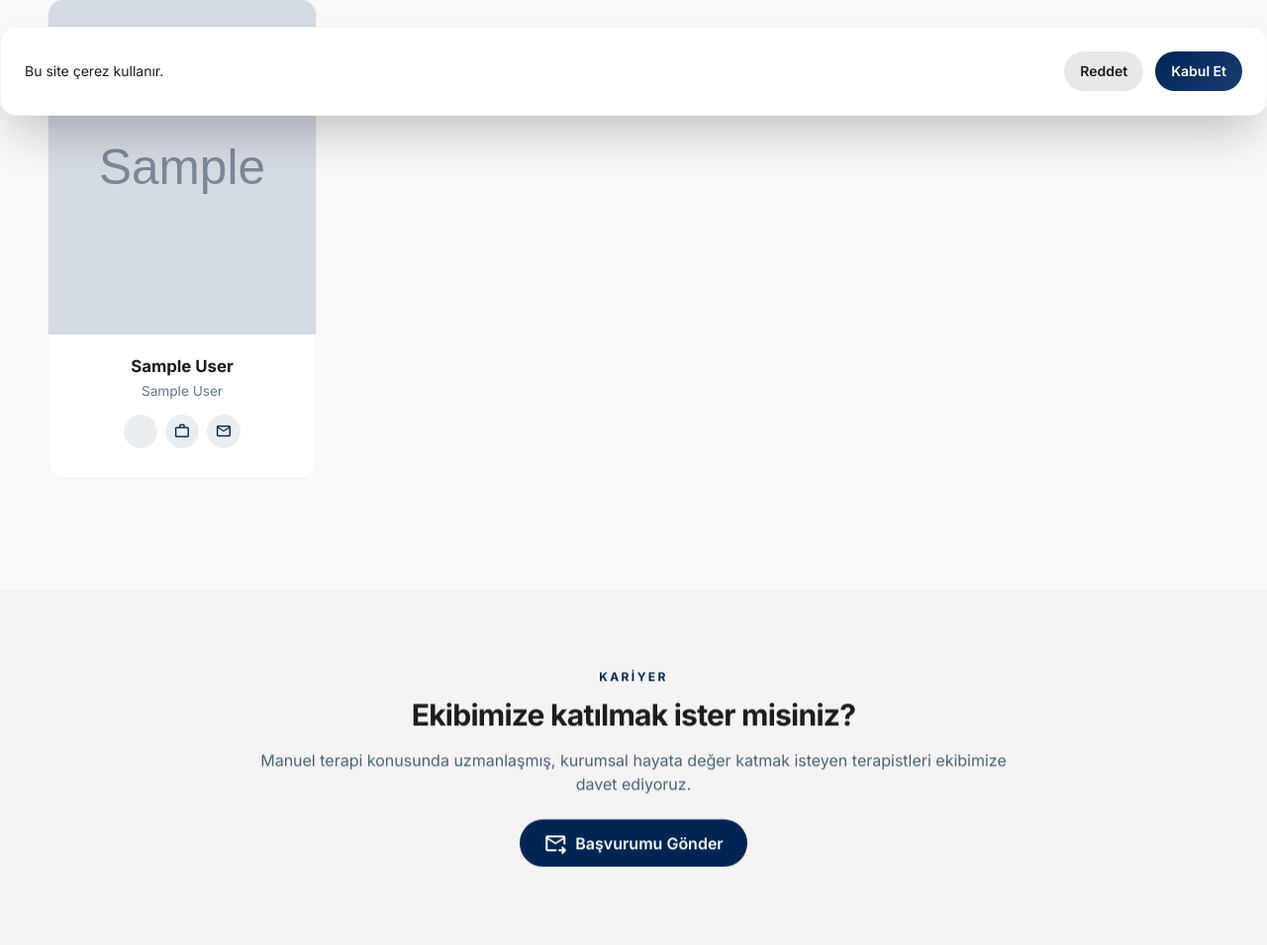
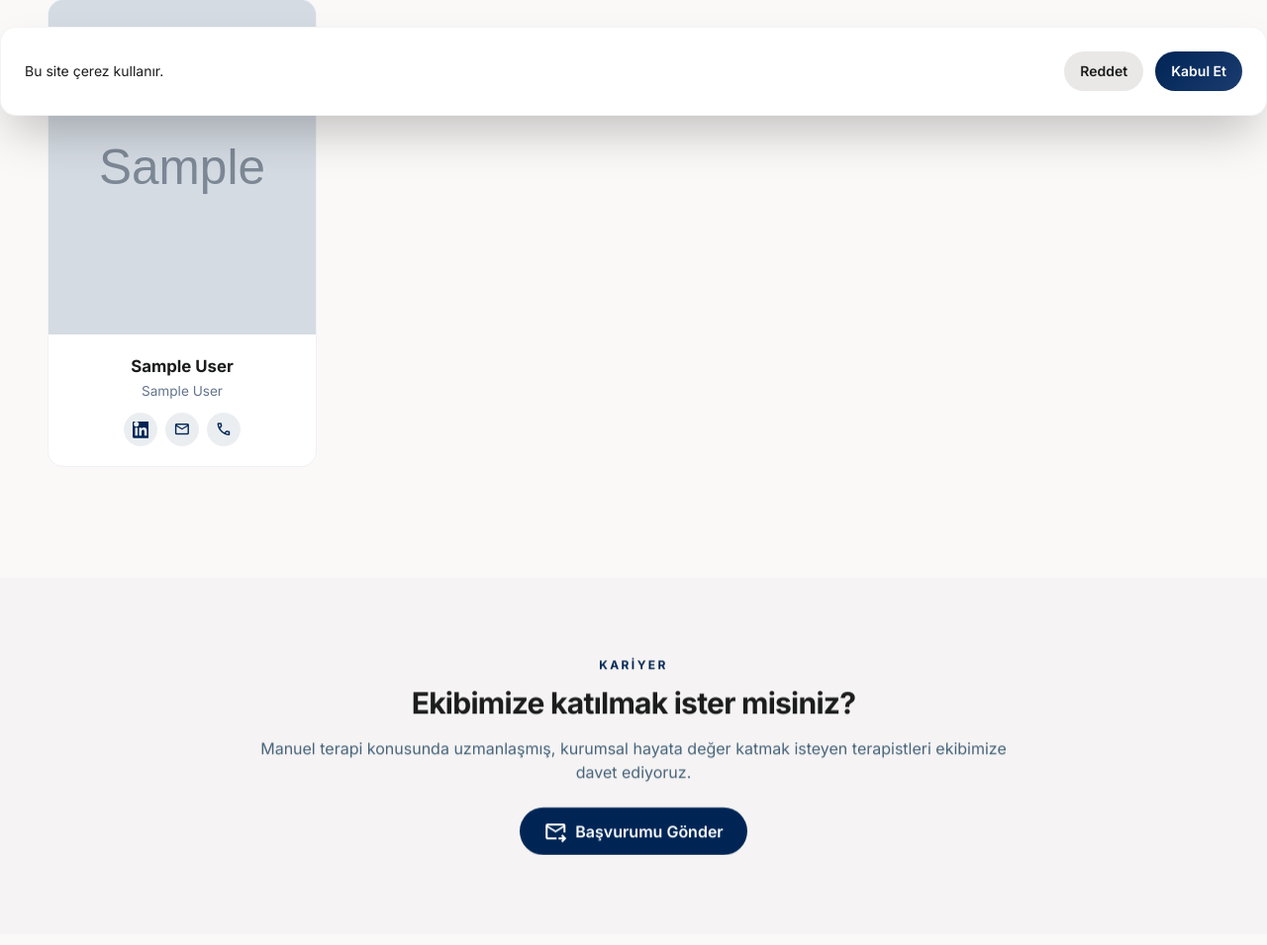
Before and after one commit to atillakesicioglu/corpoth, a PHP site: page /ekip.php in a window 1280 px wide. Shown: the part 667-1622 px from the top of the page at 99% size. Run offline with PHP 8.4, Linux system fonts and the light colour scheme; data comes from the database, SQL or seed files in the repository; tables that the repository leaves empty hold one stand-in row (values such as "Sample post"); grey boxes marked "Sample" are stand-in pictures; some libraries are stand-ins or nearby versions.

Commit message:
fix: ekip kartinda bos yuvarlak (ic ice link) + LinkedIn/telefon ikonlari
Co-authored-by: Cursor <cursoragent@cursor.com>

```diff
--- a/assets/css/animations.css
+++ b/assets/css/animations.css
@@ -737,10 +737,15 @@ body.mobile-menu-open { overflow: hidden; }
   overflow: hidden;
 }
 .team-card-photo img { width: 100%; height: 100%; object-fit: cover; }
-.team-card-body { padding: 1.25rem 1rem 1.5rem; }
+.team-card-body { padding: 1.25rem 1rem .75rem; }
 .team-card-name { font-size: 1.05rem; font-weight: 700; color: #1b1c1c; margin: 0 0 .15rem; }
-.team-card-title { font-size: .85rem; color: #64748b; margin: 0 0 .85rem; }
-.team-card-social { display: inline-flex; gap: .5rem; }
+.team-card-title { font-size: .85rem; color: #64748b; margin: 0; }
+.team-card-social {
+  display: flex;
+  justify-content: center;
+  gap: .5rem;
+  padding: 0 1rem 1.25rem;
+}
 .team-card-social a {
   width: 34px; height: 34px;
   border-radius: 999px;
@@ -748,9 +753,11 @@ body.mobile-menu-open { overflow: hidden; }
   background: rgba(0, 37, 85, 0.08);
   color: #002555;
   transition: background-color .2s, transform .2s;
+  text-decoration: none;
 }
 .team-card-social a:hover { background: rgba(0, 37, 85, 0.16); transform: scale(1.08); }
 .team-card-social a .material-symbols-outlined { font-size: 1.05rem; }
+.team-card-social .team-social-svg { width: 1.05rem; height: 1.05rem; }
 
 /* Article (blog detail) prose */
 article.blog-prose {
--- a/includes/render/team_grid.php
+++ b/includes/render/team_grid.php
@@ -11,9 +11,11 @@ if (!$members) return;
 <section class="py-20 md:py-28 px-6 md:px-12">
   <div class="max-w-screen-2xl mx-auto">
     <div class="grid grid-cols-2 md:grid-cols-3 lg:grid-cols-4 gap-6 md:gap-8">
-      <?php foreach ($members as $i => $m): ?>
+      <?php foreach ($members as $i => $m):
+        $hasSocial = !empty($m['linkedin']) || !empty($m['email']) || !empty($m['phone']);
+      ?>
       <article class="team-card" data-animate="fade-up" data-animate-delay="<?= 80 * $i ?>">
-        <a href="<?= e('/ekip/' . $m['slug']) ?>" class="block no-underline color-inherit">
+        <a href="<?= e('/ekip/' . $m['slug']) ?>" class="team-card-main block no-underline color-inherit">
           <div class="team-card-photo">
             <?php if (!empty($m['photo'])): ?>
               <img src="<?= e($m['photo']) ?>" alt="<?= e($m['full_name']) ?>" loading="lazy"/>
@@ -28,20 +30,30 @@ if (!$members) return;
             <?php if (!empty($m['title'])): ?>
             <p class="team-card-title"><?= e($m['title']) ?></p>
             <?php endif; ?>
+          </div>
+        </a>
+
+        <?php if ($hasSocial): ?>
         <div class="team-card-social">
           <?php if (!empty($m['linkedin'])): ?>
-              <a href="<?= e($m['linkedin']) ?>" target="_blank" rel="noopener noreferrer" aria-label="LinkedIn" onclick="event.stopPropagation()">
-                <span class="material-symbols-outlined">work</span>
+          <a href="<?= e($m['linkedin']) ?>" target="_blank" rel="noopener noreferrer" aria-label="LinkedIn">
+            <svg class="team-social-svg" viewBox="0 0 24 24" fill="currentColor" aria-hidden="true">
+              <path d="M20.447 20.452h-3.554v-5.569c0-1.328-.027-3.037-1.852-3.037-1.853 0-2.136 1.445-2.136 2.939v5.667H9.351V9h3.414v1.561h.046c.477-.9 1.637-1.85 3.37-1.85 3.601 0 4.267 2.37 4.267 5.455v6.286zM5.337 7.433c-2.007 0-3.63-1.624-3.63-3.63 0-2.007 1.623-3.63 3.63-3.63 2.007 0 3.63 1.623 3.63 3.63 0 2.006-1.623 3.63-3.63 3.63zm1.782 13.019H3.555V9h3.564v11.452zM22.225 0H1.771C.792 0 0 .774 0 1.729v20.542C0 23.227.792 24 1.771 24h20.451C23.2 24 24 23.227 24 22.271V1.729C24 .774 23.2 0 22.222 0h.003z"/>
+            </svg>
           </a>
           <?php endif; ?>
           <?php if (!empty($m['email'])): ?>
-              <a href="mailto:<?= e($m['email']) ?>" aria-label="E-posta" onclick="event.stopPropagation()">
+          <a href="mailto:<?= e($m['email']) ?>" aria-label="E-posta">
             <span class="material-symbols-outlined">mail</span>
           </a>
           <?php endif; ?>
+          <?php if (!empty($m['phone'])): ?>
+          <a href="tel:<?= e(tel_link($m['phone'])) ?>" aria-label="Telefon">
+            <span class="material-symbols-outlined">call</span>
+          </a>
+          <?php endif; ?>
         </div>
-          </div>
-        </a>
+        <?php endif; ?>
       </article>
       <?php endforeach; ?>
     </div>
```
Lines whose indentation alone changed are shown as unchanged.
